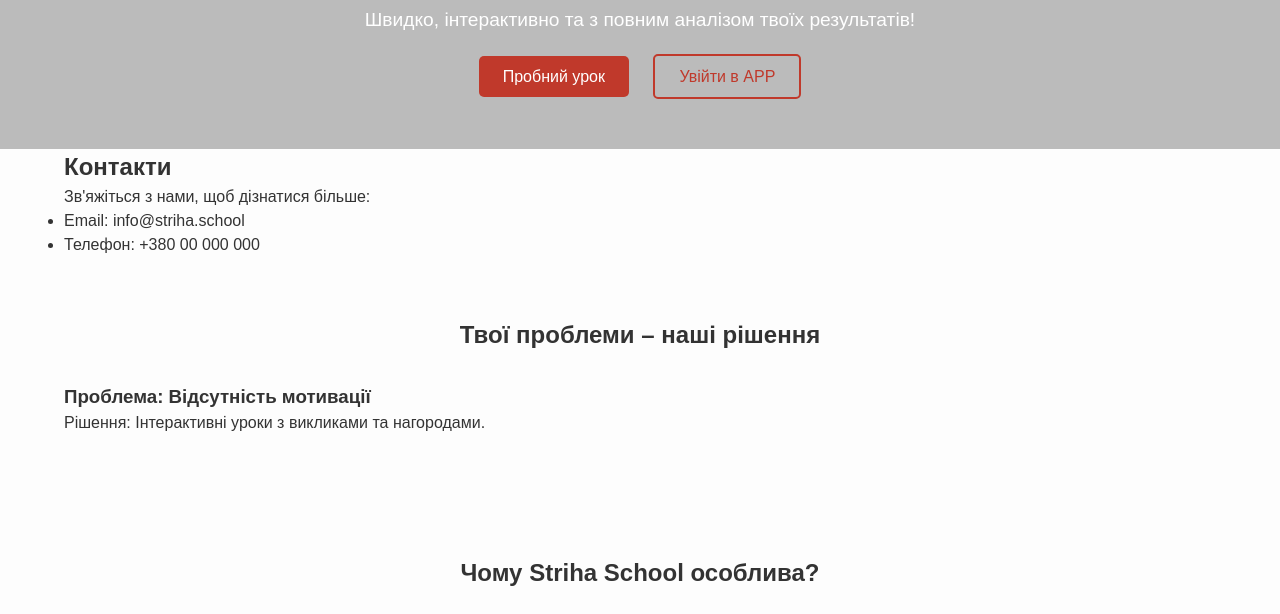
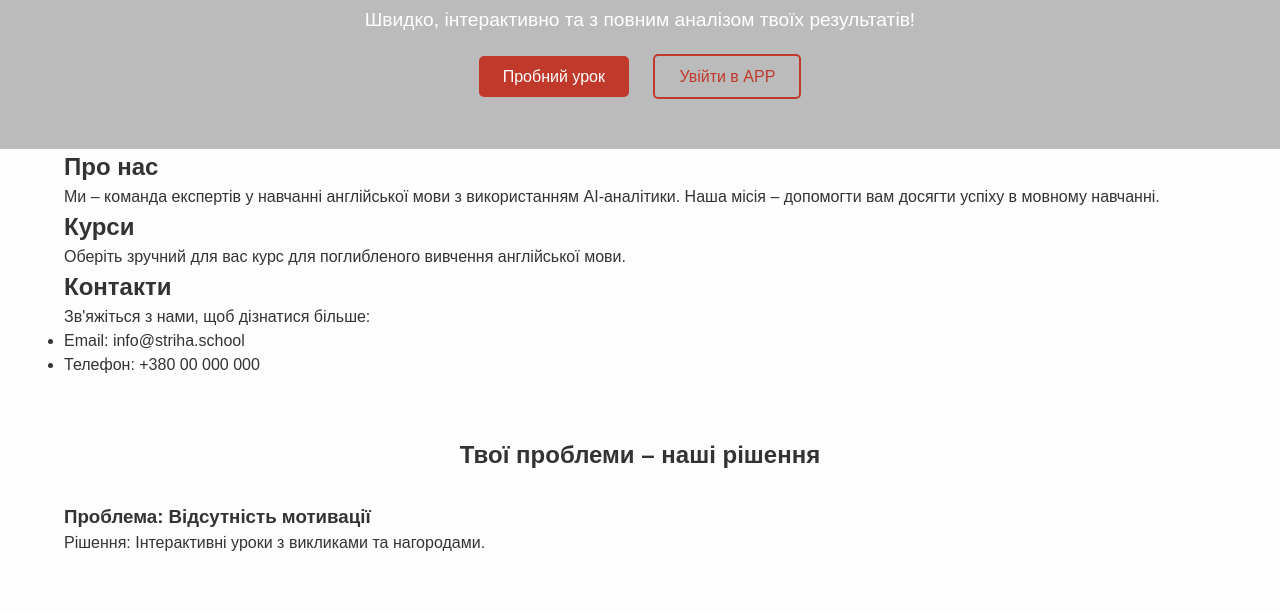
Before and after one commit to strihaschool/striha-site, a plain HTML site: page index.html in a window 1280 px wide. Shown: the part 186-800 px from the top of the page. Drawn offline with nearby package versions, Linux system fonts and the light colour scheme.

Commit message:
Update index.html
1.0

```diff
--- a/index.html
+++ b/index.html
@@ -23,6 +23,13 @@
 
   <!-- Підключення Glide.js через CDN -->
   <link rel="stylesheet" href="https://cdn.jsdelivr.net/npm/@glidejs/glide/dist/css/glide.core.min.css">
+
+  <!-- Властивість для плавної прокрутки -->
+  <style>
+    html {
+      scroll-behavior: smooth;
+    }
+  </style>
 </head>
 <body>
 
@@ -56,7 +63,24 @@
     </div>
   </section>
 
-  <!-- [3] Contacts (новий блок) -->
+  <!-- [3] About секція (Про нас) -->
+  <section id="about" class="about">
+    <div class="container">
+      <h2>Про нас</h2>
+      <p>Ми – команда експертів у навчанні англійської мови з використанням AI-аналітики. Наша місія – допомогти вам досягти успіху в мовному навчанні.</p>
+    </div>
+  </section>
+
+  <!-- [4] Courses секція (Курси) -->
+  <section id="courses" class="courses">
+    <div class="container">
+      <h2>Курси</h2>
+      <p>Оберіть зручний для вас курс для поглибленого вивчення англійської мови.</p>
+      <!-- Тут можна додати перелік курсів -->
+    </div>
+  </section>
+
+  <!-- [5] Contacts секція -->
   <section id="contacts" class="contacts">
     <div class="container">
       <h2>Контакти</h2>
@@ -69,7 +93,7 @@
     </div>
   </section>
 
-  <!-- [3] Pain-Solution блок -->
+  <!-- [6] Pain-solution блок -->
   <section id="pain-solution" class="pain-solution">
     <div class="container">
       <h2>Твої проблеми – наші рішення</h2>
@@ -83,7 +107,7 @@
     </div>
   </section>
 
-  <!-- [4] Features -->
+  <!-- [7] Features блок -->
   <section id="features" class="features">
     <div class="container">
       <h2>Чому Striha School особлива?</h2>
@@ -98,7 +122,7 @@
     </div>
   </section>
 
-  <!-- [5] Комікс-карусель (#stories) -->
+  <!-- [8] Комікс-карусель (Stories) -->
   <section id="stories" class="stories">
     <div class="container">
       <h2>Комікс-історії наших маскотів</h2>
@@ -120,7 +144,7 @@
     </div>
   </section>
 
-  <!-- [6] Demo блок -->
+  <!-- [9] Demo блок -->
   <section id="demo" class="demo">
     <div class="container">
       <h2>Демо</h2>
@@ -131,7 +155,7 @@
     </div>
   </section>
 
-  <!-- [7] Pricing (опційно, можна приховати якщо не готово) -->
+  <!-- [10] Pricing блок (опційно) -->
   <section id="pricing" class="pricing" style="display: none;">
     <div class="container">
       <h2>Наші тарифи</h2>
@@ -141,7 +165,7 @@
     </div>
   </section>
 
-  <!-- [8] Reviews (відгуки) -->
+  <!-- [11] Reviews блок -->
   <section id="reviews" class="reviews">
     <div class="container">
       <h2>Відгуки наших студентів</h2>
@@ -158,7 +182,7 @@
     </div>
   </section>
 
-  <!-- [9] FAQ -->
+  <!-- [12] FAQ блок -->
   <section id="faq" class="faq">
     <div class="container">
       <h2>Часті запитання</h2>
@@ -172,7 +196,7 @@
     </div>
   </section>
 
-  <!-- [10] CTA-стрічка -->
+  <!-- [13] CTA-стрічка -->
   <section id="cta-strip" class="cta-strip">
     <div class="container">
       <h2>Стань частиною Striha School вже сьогодні!</h2>
@@ -180,7 +204,7 @@
     </div>
   </section>
 
-  <!-- [11] Footer -->
+  <!-- [14] Footer -->
   <footer id="footer" class="footer">
     <div class="container footer-content">
       <div class="footer-logo">
@@ -191,8 +215,8 @@
           <h4>Навігація</h4>
           <ul>
             <li><a href="#hero">Головна</a></li>
-            <li><a href="#pain-solution">Рішення</a></li>
-            <li><a href="#features">Можливості</a></li>
+            <li><a href="#about">Про нас</a></li>
+            <li><a href="#courses">Курси</a></li>
             <li><a href="#contacts">Контакти</a></li>
           </ul>
         </div>
@@ -220,7 +244,7 @@
     </div>
   </footer>
 
-  <!-- Підключення бібліотеки Glide.js через CDN -->
+  <!-- Підключення Glide.js через CDN -->
   <script src="https://cdn.jsdelivr.net/npm/@glidejs/glide/dist/glide.min.js"></script>
 
   <!-- Підключення власного скрипту -->
```
Lines whose indentation alone changed are shown as unchanged.
